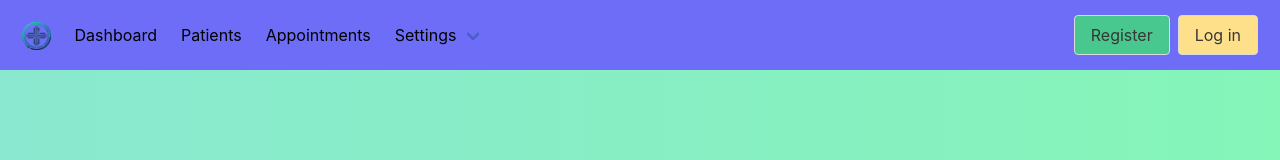
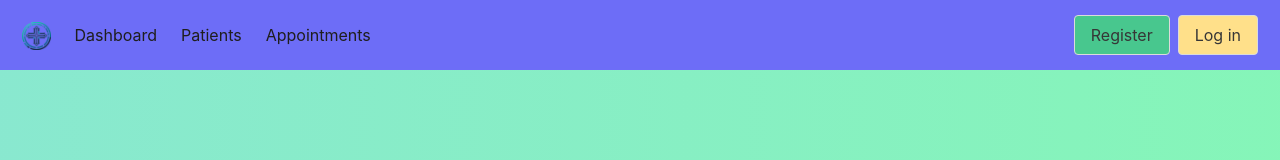
Before and after one commit to jchah/EMR-application, a Vue app in the folder emr-frontend/: page / in a window 1280 px wide. Shown: the top 160 px of the page. Built offline with nearby package versions, Linux system fonts and the light colour scheme.

Commit message:
removed settings updated navbar

```diff
--- a/emr-frontend/src/components/Navbar.vue
+++ b/emr-frontend/src/components/Navbar.vue
@@ -13,22 +13,10 @@
     </div>
     <div class="navbar-menu" :class="{'is-active': isActive}" id="navMenu">
       <div class="navbar-start">
-        <router-link class="navbar-item" to="/" style="color: black;">Dashboard</router-link>
-        <router-link class="navbar-item" to="/patients" style="color: black;">Patients</router-link>
-        <router-link class="navbar-item" to="/calendar" style="color: black;">Appointments</router-link>
+        <router-link class="navbar-item" to="/" style="color: #1f1e1c;">Dashboard</router-link>
+        <router-link class="navbar-item" to="/patients" style="color: #1f1e1c;">Patients</router-link>
+        <router-link class="navbar-item" to="/calendar" style="color: #1f1e1c;">Appointments</router-link>
 
-
-        <div class="navbar-item has-dropdown is-hoverable">
-          <a class="navbar-link" style="color: black;">Settings</a>
-          <div class="navbar-dropdown">
-            <a class="dropdown-item">
-              <router-link to="/user">User</router-link>
-            </a>
-            <a class="dropdown-item">Theme</a>
-            <hr class="navbar-divider">
-            <a class="dropdown-item">Report an issue</a>
-          </div>
-        </div>
       </div>
 
       <div class="navbar-end">
```
